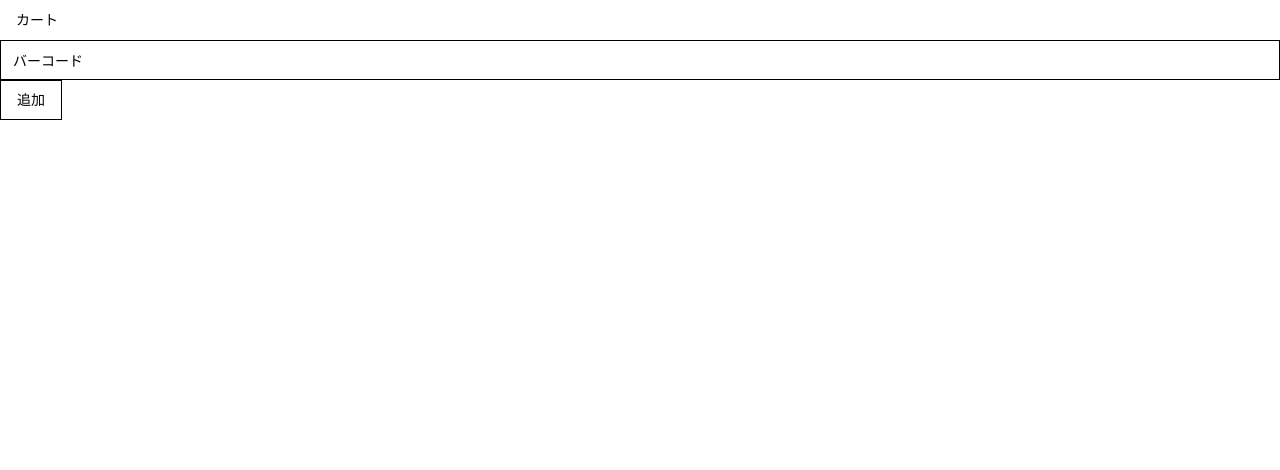
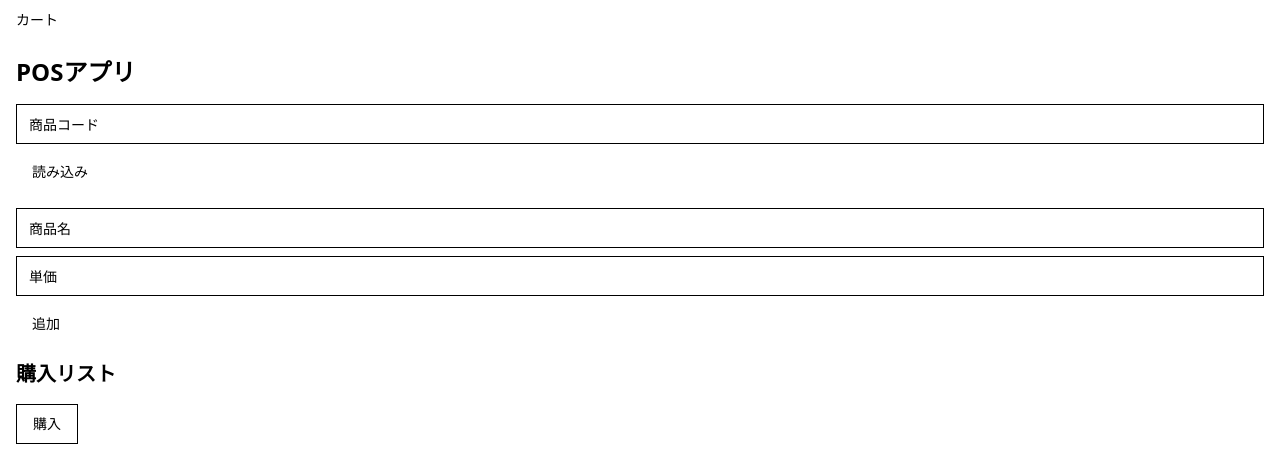
Before and after one commit to Rika-7/POS_frontend, a Next.js app: page / in a window 1280 px wide. Shown: the top 470 px of the page. Built offline with nearby package versions, Linux system fonts and the light colour scheme; what tailwindcss-animated would draw is missing.

Commit message:
Modified UI.

```diff
--- a/src/app/page.tsx
+++ b/src/app/page.tsx
@@ -1,3 +1,5 @@
+"use client";
+
 import {
   NavigationMenu,
   NavigationMenuContent,
@@ -12,9 +14,52 @@ import {
 import { Button } from "@/components/ui/button";
 import { buttonVariants } from "@/components/ui/button";
 import { Input } from "@/components/ui/input";
+import { useState } from "react";
 import Link from "next/link";
 
+interface PurchaseItem {
+  name: string;
+  quantity: number;
+  price: number;
+  total: number;
+}
+
 export default function Home() {
+  const [productCode, setProductCode] = useState<string>("");
+  const [productName, setProductName] = useState<string>("");
+  const [productPrice, setProductPrice] = useState<string>("");
+  const [purchaseList, setPurchaseList] = useState<PurchaseItem[]>([]);
+
+  const handleReadProduct = async (): Promise<void> => {
+    // ここで商品コードをバックエンドに送信し、商品情報を取得する処理を実装します
+    // 仮の実装として、ハードコードした商品情報を返します
+    setProductName("おーいお茶");
+    setProductPrice("150");
+  };
+
+  const handleAddProduct = (): void => {
+    if (productName && productPrice) {
+      const newItem: PurchaseItem = {
+        name: productName,
+        quantity: 1,
+        price: parseInt(productPrice),
+        total: parseInt(productPrice),
+      };
+      setPurchaseList([...purchaseList, newItem]);
+      setProductCode("");
+      setProductName("");
+      setProductPrice("");
+    }
+  };
+
+  const handlePurchase = async (): Promise<void> => {
+    // ここで購入処理をバックエンドに送信する処理を実装します
+    // 仮の実装として、合計金額を計算してアラートで表示します
+    const total = purchaseList.reduce((sum, item) => sum + item.total, 0);
+    alert(`合計金額: ${total}円`);
+    setPurchaseList([]);
+  };
+
   return (
     <div>
       <NavigationMenu>
@@ -28,10 +73,52 @@ export default function Home() {
           </NavigationMenuItem>
         </NavigationMenuList>
       </NavigationMenu>
-      <div>
-        <Input type="code" placeholder="バーコード" />
-        <Button className={buttonVariants({ variant: "outline" })}>追加</Button>
-      </div>
+      <main className="container mx-auto p-4">
+        <h1 className="text-2xl font-bold mb-4">POSアプリ</h1>
+        <div className="mb-4">
+          <Input
+            type="text"
+            value={productCode}
+            onChange={(e) => setProductCode(e.target.value)}
+            placeholder="商品コード"
+            className="mb-2"
+          />
+          <Button onClick={handleReadProduct}>読み込み</Button>
+        </div>
+        <div className="mb-4">
+          <Input
+            type="text"
+            value={productName}
+            readOnly
+            placeholder="商品名"
+            className="mb-2"
+          />
+          <Input
+            type="text"
+            value={productPrice}
+            readOnly
+            placeholder="単価"
+            className="mb-2"
+          />
+          <Button onClick={handleAddProduct}>追加</Button>
+        </div>
+        <div className="mb-4">
+          <h2 className="text-xl font-bold mb-2">購入リスト</h2>
+          <ul>
+            {purchaseList.map((item, index) => (
+              <li key={index}>
+                {item.name} x{item.quantity} {item.price}円 {item.total}円
+              </li>
+            ))}
+          </ul>
+        </div>
+        <Button
+          className={buttonVariants({ variant: "outline" })}
+          onClick={handlePurchase}
+        >
+          購入
+        </Button>
+      </main>
     </div>
   );
 }
```
